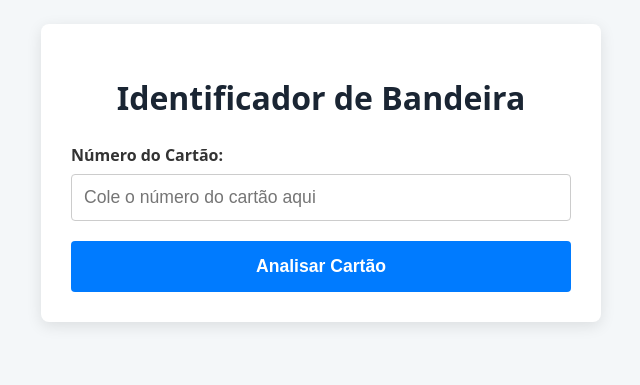
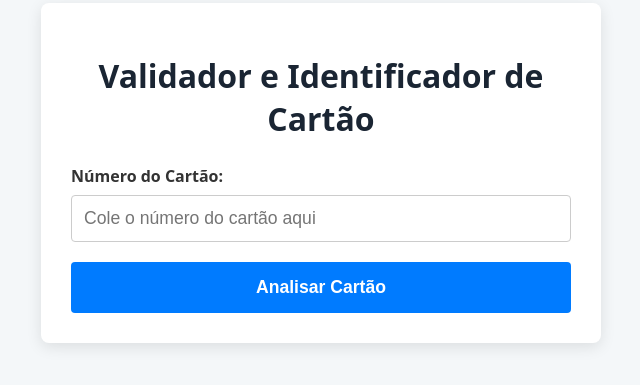
Before and after one commit to camargotom/validar_cartao, a plain HTML site: page index.html in a window 1280 px wide. Shown: the part 247-632 px from the top of the page, without its empty margins (319-959 px from the left). Drawn offline with Linux system fonts and the light colour scheme.

Commit message:
ajuste favicon

```diff
--- a/index.html
+++ b/index.html
@@ -4,13 +4,13 @@
     <meta charset="UTF-8">
     <meta name="viewport" content="width=device-width, initial-scale=1.0">
     <title>Validador e Identificador de Cartão</title>
-    <!-- Link para a folha de estilos externa -->
+    <link rel="icon" type="image/png" href="favicon.png">
     <link rel="stylesheet" href="style.css">
 </head>
 <body>
 
     <div class="container">
-        <h1>Identificador de Bandeira</h1>
+        <h1>Validador e Identificador de Cartão</h1>
         <div class="form-group">
             <label for="cardNumber">Número do Cartão:</label>
             <input type="text" id="cardNumber" placeholder="Cole o número do cartão aqui" inputmode="numeric">
@@ -21,9 +21,6 @@
             <span id="resultText"></span>
         </div>
     </div>
-
-    <!-- Link para o script externo. O atributo 'defer' garante que o script seja executado
-         apenas depois que o HTML for completamente analisado. -->
     <script src="script.js" defer></script>
 
 </body>
```
Also changed, not shown: favicon.png (added).
